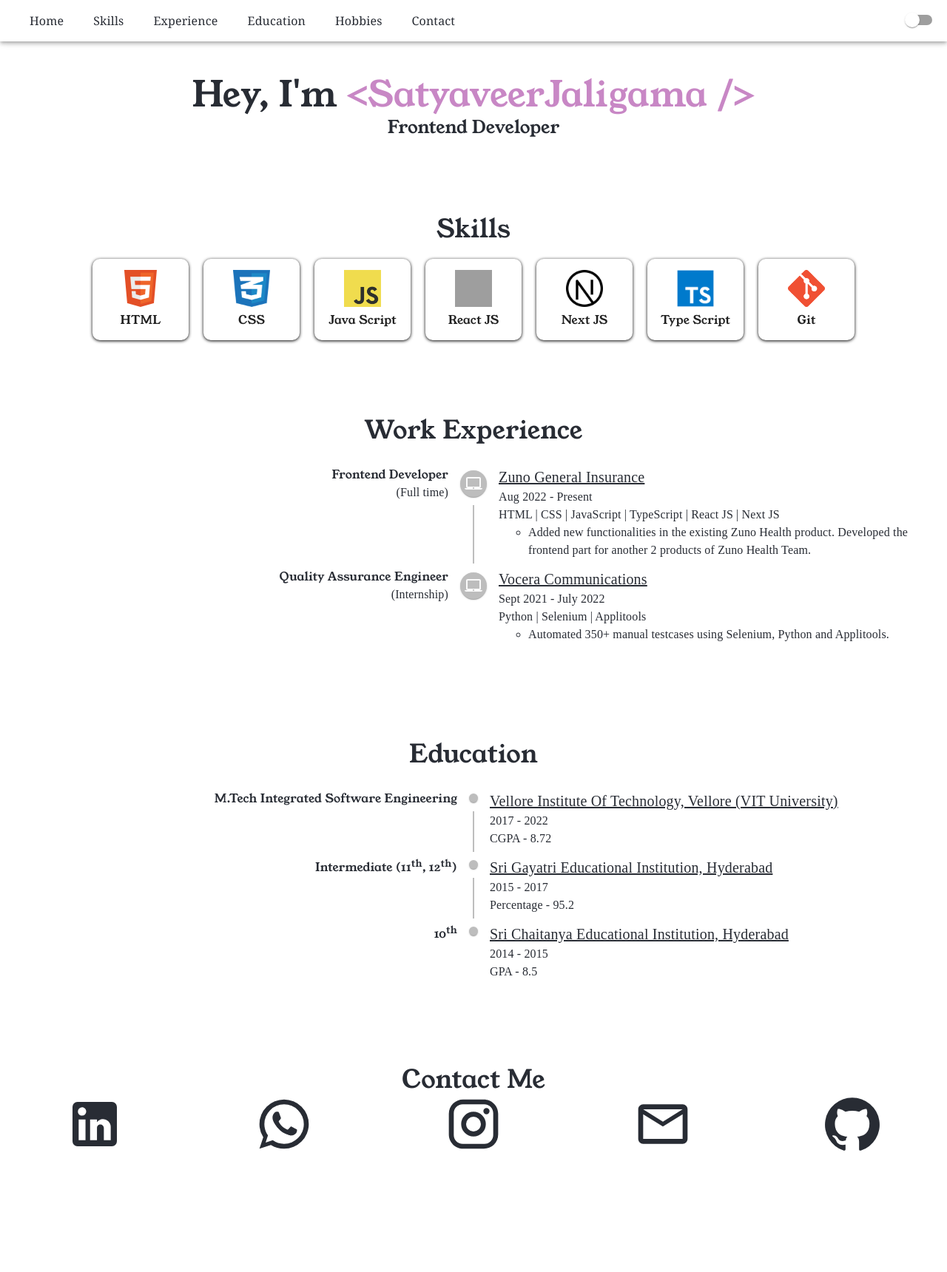
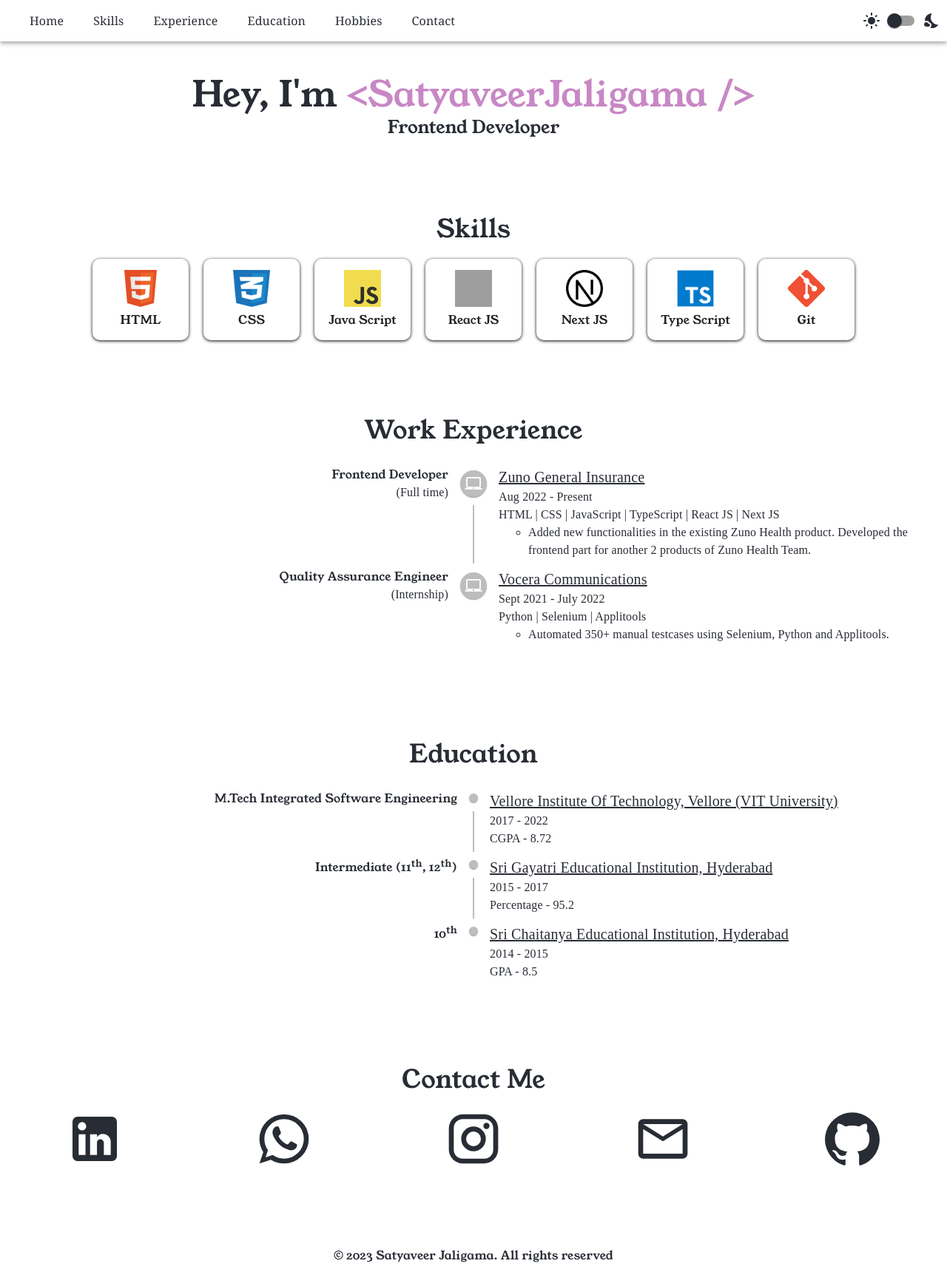
Before and after one commit to Satyaveerjaligama/portfolio-2, a React (Create React App) app: page / in a window 1280 px wide. Shown: the whole page at 74% size. Before the commit the page ends 1566 px from the top, so only its background shows below. Built offline with nearby package versions, Linux system fonts and the light colour scheme; grey boxes are pictures that could not be loaded; a web font is replaced by a local one.

Commit message:
added footer, made css changes

```diff
--- a/src/App.css
+++ b/src/App.css
@@ -106,3 +106,23 @@
 .text-dark {
   color: #282c34 !important;
 }
+
+#light .header-text {
+  color: #282c34 !important;
+}
+
+#dark .header-text {
+  color: white !important;
+}
+
+.MuiSwitch-switchBase.Mui-checked {
+  color: white !important;
+}
+
+.MuiSwitch-switchBase {
+  color: #282c34 !important;
+}
+
+.MuiSwitch-switchBase.Mui-checked+.MuiSwitch-track {
+  background-color: white !important;
+}
--- a/src/Components/ContactCard.jsx
+++ b/src/Components/ContactCard.jsx
@@ -5,7 +5,7 @@ const ContactCard = () => {
     return (
         <Box id="Contact" className="contactMain">
             <Typography variant="h4" sx={{fontFamily: "Young Serif"}}>Contact Me</Typography>
-            <Grid container>
+            <Grid container sx={{paddingTop: "20px"}}>
                 <Grid item xs={6} sm={2.4}>
                     <Link href="https://www.linkedin.com/in/satyaveer-jaligama" target="_blank">
                         <LinkedIn className="contactIcons"/>
--- /dev/null
+++ b/src/Components/Footer.jsx
@@ -0,0 +1,13 @@
+import { Box, Typography } from "@mui/material";
+
+const Footer = () => {
+    return (
+        <Box sx={{marginTop: "100px", paddingBottom: "10px"}}>
+            <Typography className="font-young-serif">
+              &#169; 2023 Satyaveer Jaligama. All rights reserved
+            </Typography>
+        </Box>
+    )
+}
+
+export default Footer;
--- a/src/Components/Intro.jsx
+++ b/src/Components/Intro.jsx
@@ -3,7 +3,7 @@ import DownloadIcon from '@mui/icons-material/Download';
 
 const Intro = () => {
     return (
-        <Box id="Home" sx={{marginTop: "100px"}}>
+        <Box id="Home" sx={{paddingTop: "100px"}}>
             <Typography variant="h3" className="font-young-serif">Hey, I'm <span style={{color: "#C887C5"}}>{`<SatyaveerJaligama />`}</span></Typography>
             <Typography variant="h5" className="font-young-serif">Frontend Developer</Typography>
             {/* <Button download href="/logo192.png" variant="contained" startIcon={<DownloadIcon />} sx={{textTransform: "none", borderRadius: "10px"}}>Download Resume</Button> */}
--- a/src/Components/TopBar.jsx
+++ b/src/Components/TopBar.jsx
@@ -1,6 +1,8 @@
 import { AppBar, Grid, Switch, Typography } from "@mui/material";
 import { useContext } from "react";
 import { websiteTheme } from "../App";
+import LightModeIcon from '@mui/icons-material/LightMode';
+import NightsStayIcon from '@mui/icons-material/NightsStay';
 
 const TopBar = () => {
     const headerList = ['Home', 'Skills', 'Experience', 'Education', 'Hobbies', 'Contact'];
@@ -12,15 +14,17 @@ const TopBar = () => {
         <Grid container sx={{justifyContent: "space-between"}} p={1}>
             <Grid item sx={{display: "flex", flexDirection: "row"}}>
                 {headerList.map((listItem)=>
-                <a href={`#${listItem}`} className="text-dark text-decoration-none">
+                <a href={`#${listItem}`} className="header-text text-decoration-none">
                     <Typography href={`#${listItem}`} key={listItem} p={1} ml={3} sx={{fontFamily: "Georgia"}}>
                         {listItem}
                     </Typography>
                 </a>
                 )}
             </Grid>
-            <Grid item>
+            <Grid item sx={{ display: "flex", alignItems: "center"}}>
+              <LightModeIcon />
                 <Switch onChange={()=>context.changeTheme()}/>
+              <NightsStayIcon />
             </Grid>
         </Grid>
       </AppBar>
--- a/src/Pages/portfolio.jsx
+++ b/src/Pages/portfolio.jsx
@@ -4,6 +4,7 @@ import ExperienceCard from "../Components/ExperienceCard";
 import Intro from "../Components/Intro";
 import Skills from "../Components/Skills";
 import Education from "../Components/Education";
+import Footer from "../Components/Footer";
 
 const Portfolio = () => {
   return (
@@ -14,6 +15,7 @@ const Portfolio = () => {
       <ExperienceCard />
       <Education />
       <ContactCard />
+      <Footer />
     </>
   );
 };
```
